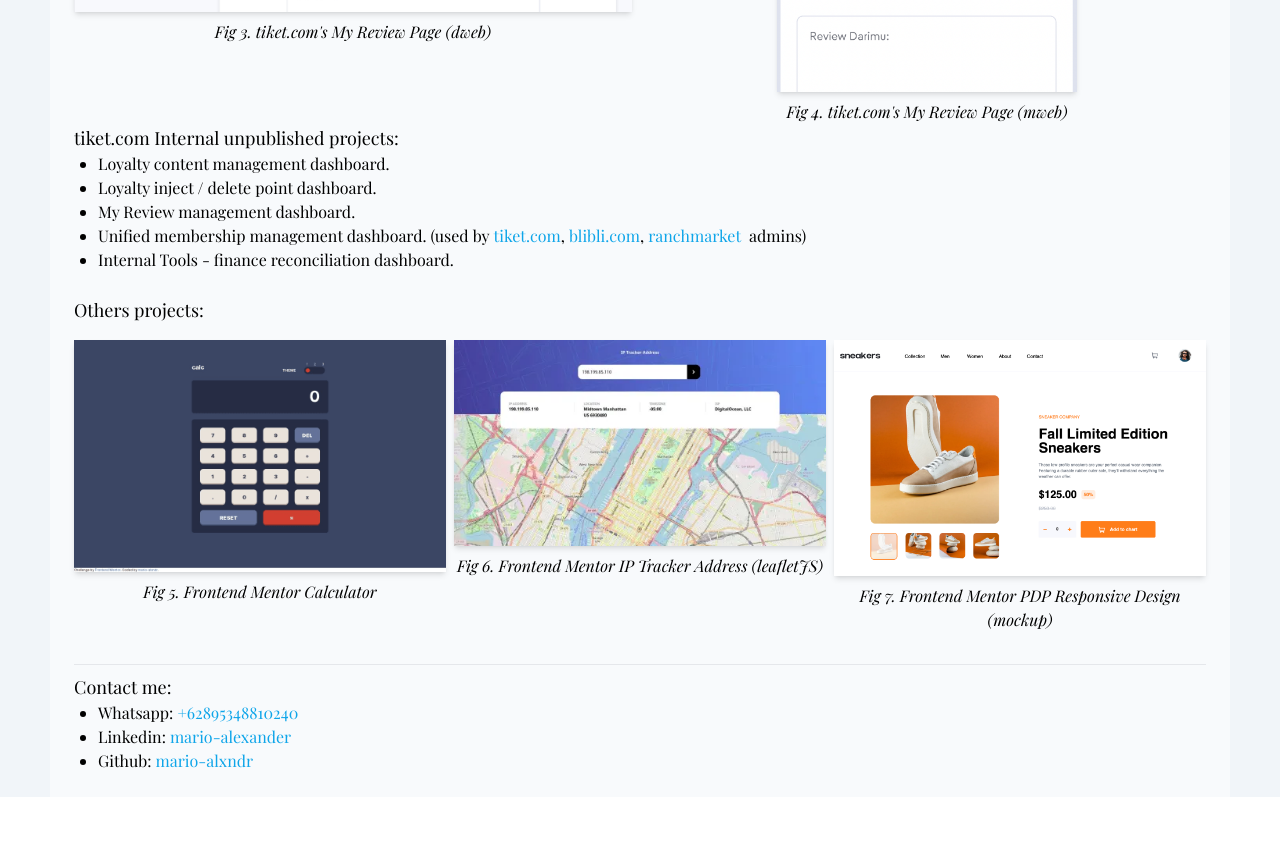
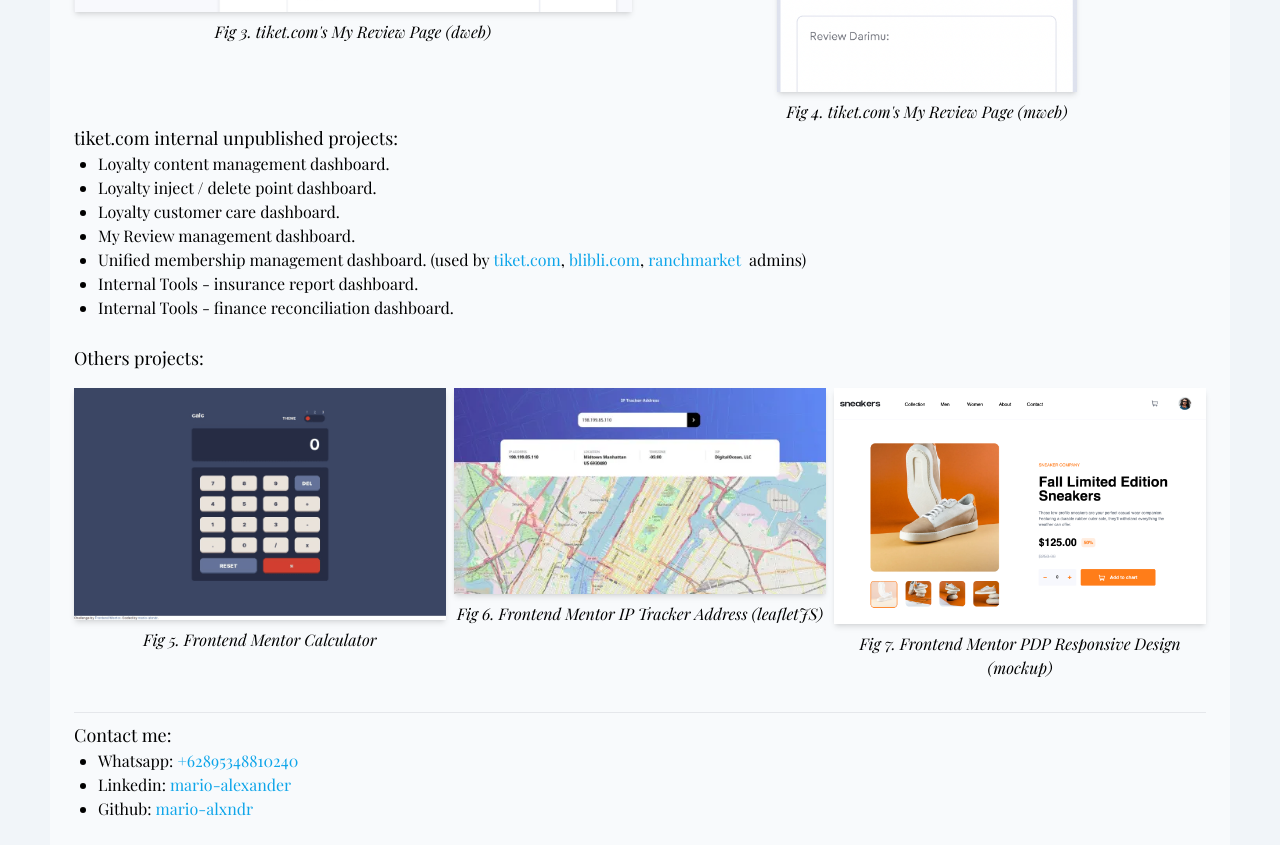
Before and after one commit to mario-alxndr/mario-portfolio, a Next.js app: page / in a window 1280 px wide. Shown: the part 1400-2245 px from the top of the page. Before the commit the page ends 2197 px from the top, so only its background shows below. Built offline with nearby package versions, Linux system fonts and the light colour scheme.

Commit message:
feat: add unpublished projects

```diff
--- a/app/page.tsx
+++ b/app/page.tsx
@@ -52,10 +52,11 @@ const Home = () => {
             </div>
           </div>
           <div className='block'>
-            <p className='text-lg'>tiket.com Internal unpublished projects:</p>
+            <p className='text-lg'>tiket.com internal unpublished projects:</p>
             <ul className='list-disc pl-6'>
               <li>Loyalty content management dashboard.</li>
               <li>Loyalty inject / delete point dashboard.</li>
+              <li>Loyalty customer care dashboard.</li>
               <li>My Review management dashboard.</li>
               <li>
                 Unified membership management dashboard. (used by&nbsp;
@@ -64,6 +65,7 @@ const Home = () => {
                   <a className="text-sky-500" href="https://www.ranchmarket.co.id/aplikasi-mytrust">ranchmarket</a>&nbsp;
                 admins)
               </li>
+              <li>Internal Tools - insurance report dashboard.</li>
               <li>Internal Tools - finance reconciliation dashboard.</li>
             </ul>
           </div>
```
